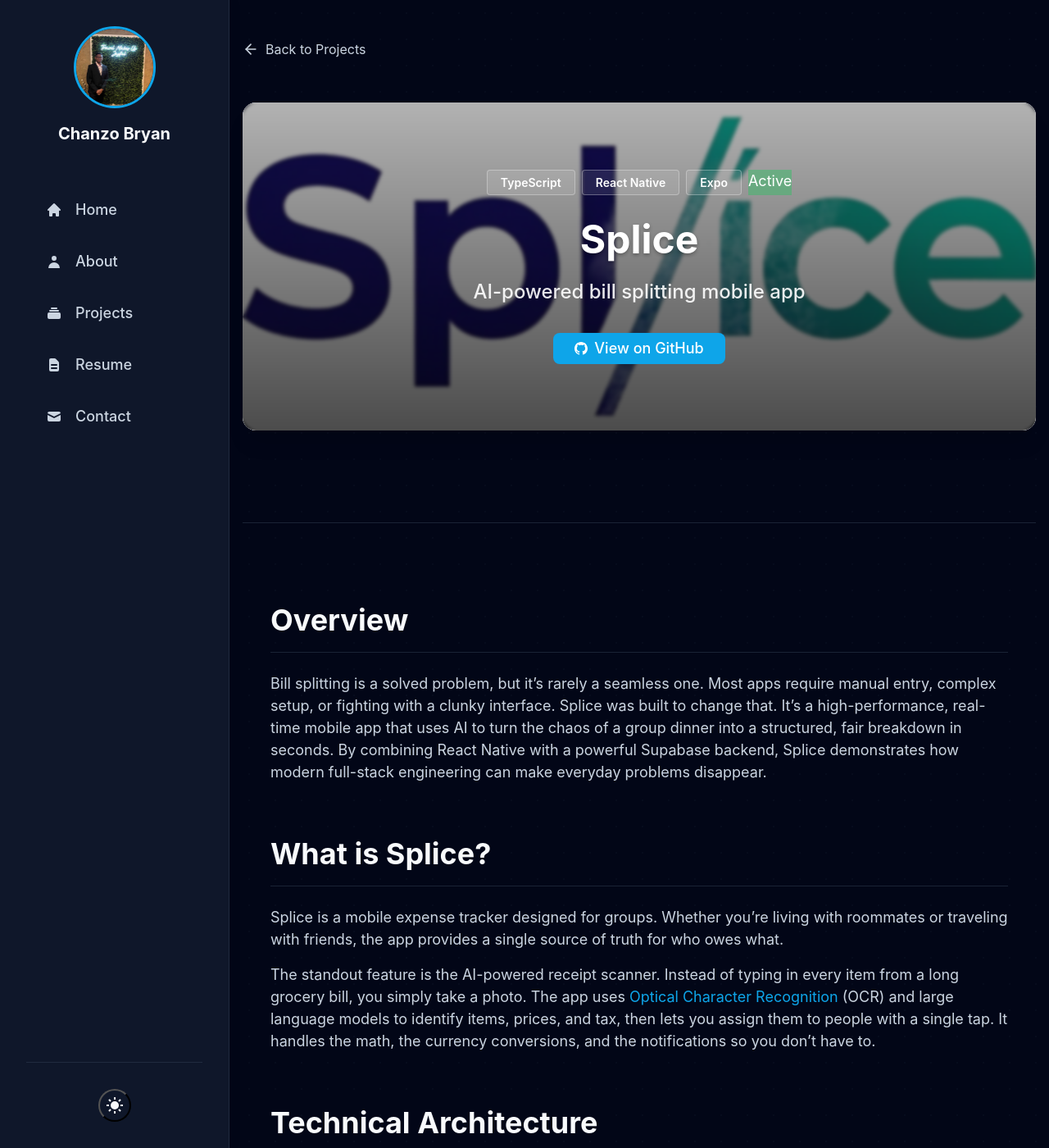
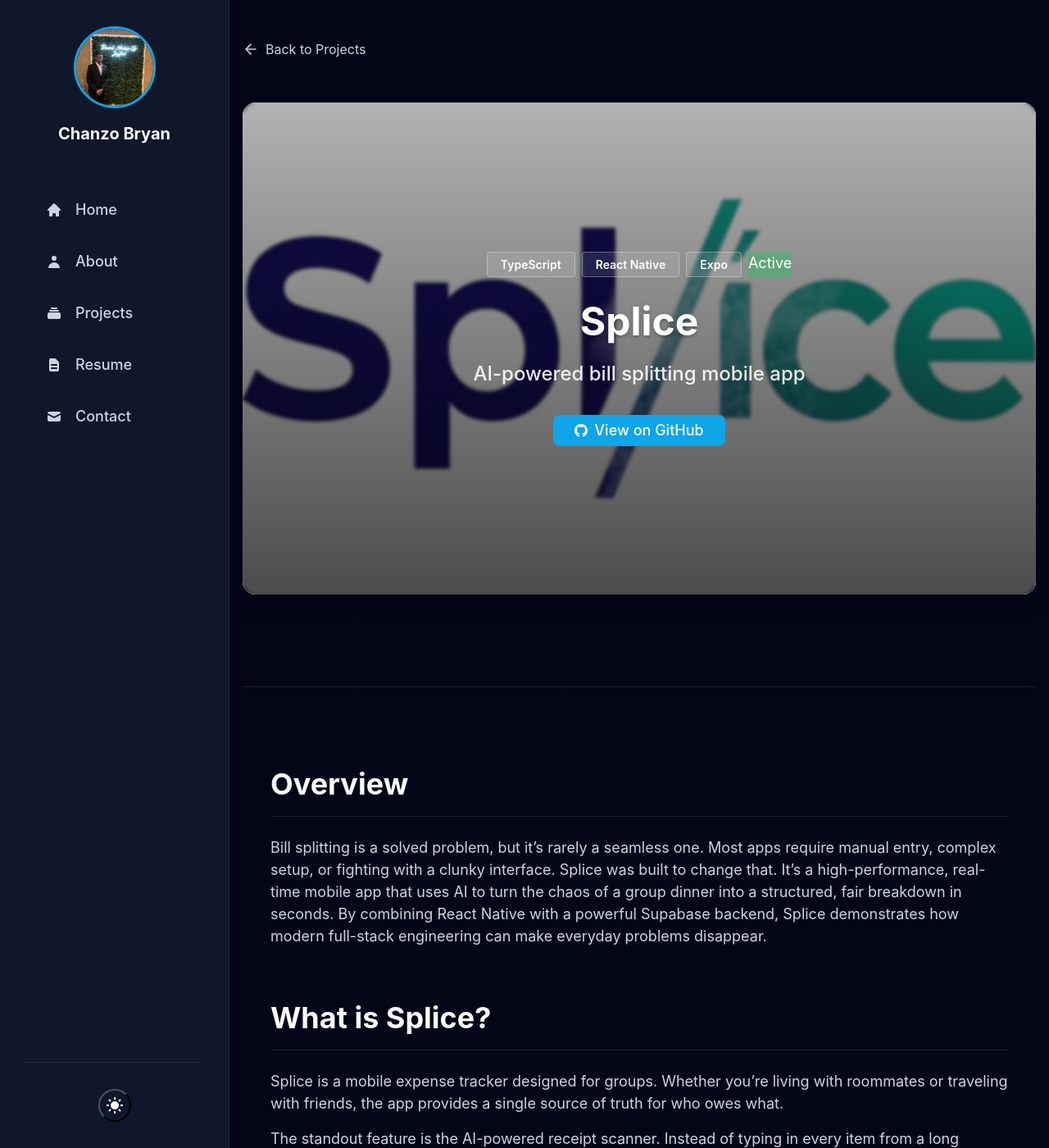
Before and after one commit to Chainso/chanzobryan.com, a Jekyll site: the page built from projects/splice.md, in a window 1280 px wide and 1400 px high. Shown: the whole window at 82% size. Built offline with Jekyll 4.4.1, drawn with Linux system fonts in a browser that asks for light colours.

Commit message:
style: increase project hero height to 600px

```diff
--- a/assets/css/_components.scss
+++ b/assets/css/_components.scss
@@ -716,7 +716,7 @@
       border-radius: $radius-xl;
       overflow: hidden;
       box-shadow: $shadow-xl;
-      min-height: 400px;
+      min-height: 600px;
       display: flex;
       align-items: center;
       justify-content: center;
```
